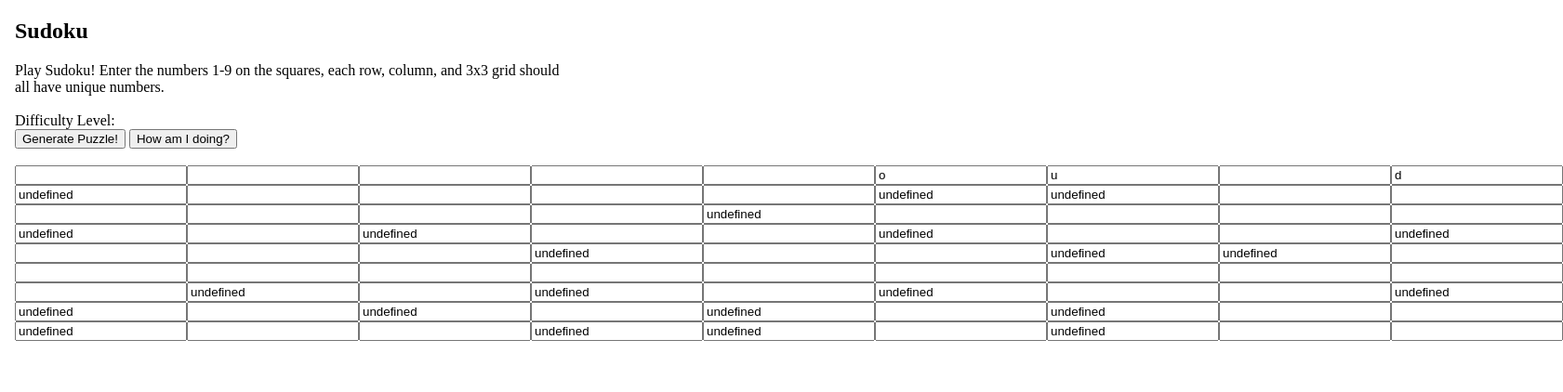
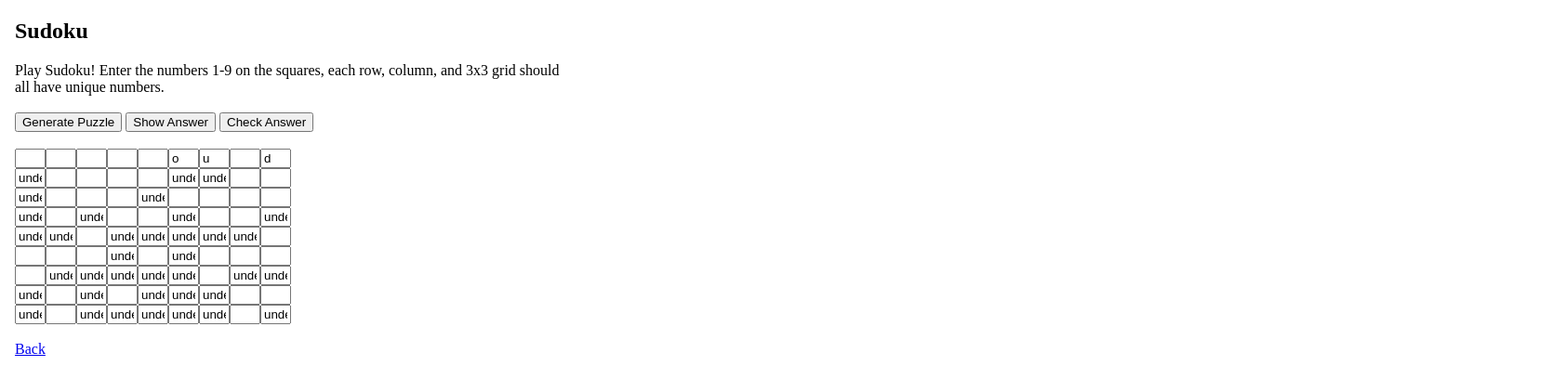
Before and after one commit to isoki87/LeoWebServer, a plain HTML site: page HTML_Resources/sudoku.html in a window 1280 px wide. Shown: the whole page at 93% size, 1681 px wide, since content can reach past the window. Drawn offline with Linux system fonts and the light colour scheme; no server answers.

Commit message:
Update sudoku.html

```diff
--- a/HTML_Resources/sudoku.html
+++ b/HTML_Resources/sudoku.html
@@ -15,14 +15,15 @@
   </div>
   <div class = "game">
     <div class = "control_panel">
-      Difficulty Level:<br>
-      <!--<input type="text" id="diff" value="easy, medium, or hard"><br>-->
-      <button type="button" id="start" onclick="getBoard()">Generate Puzzle!</button>
-      <button type="button" id="check" onclick="checkAnswer()">How am I doing?</button><br><br>
+      <button type="button" id="generate" onclick="getBoard()">Generate Puzzle</button>
+      <button type="button" id="show" onclick="showBoard()">Show Answer</button>
+      <button type="button" id="check" onclick="checkAnswer()">Check Answer</button><br><br>
     </div>
     <div id = "answer" class = "answer_box"></div>
-    <table id = "board" cellspacing = "0" cellpadding = "0" class = "game_board"></div>
-
+    <table id = "board" cellspacing = "0" cellpadding = "0" class = "game_board"></table><br>
+  </div>
+  <div class="back">
+    <a href ='/home'>Back</a>
   </div>
 
 
@@ -36,15 +37,67 @@
     var cellNum = 0;
     for(var i = 0; i < 9; i++){
       for(var j = 0; j < 9; j++){
-        var UniqueID = String(i) + String(j);
+        var uniqueID = String(i) + String(j);
+        console.log(uniqueID);
+        console.log(document.getElementById(uniqueID).value);
+        console.log(boardArr[cellNum]);
         if(document.getElementById(uniqueID).value == boardArr[cellNum]){
+          cellNum++;
           continue;
         } else {
           document.getElementById("answer").innerHTML = "You got it wrong!<br><br>";
+          return;
         }
       }
     }
     document.getElementById("answer").innerHTML = "You got it right!<br><br>";
+  }
+
+  function showBoard(){
+    populateBoard(boardArr, 0);
+  }
+
+  function populateBoard(arr, blanks){
+    var total = 81;
+    var squares = total - blanks;
+    var cellNum = 0;
+    for(var i = 0; i < 9; i++){
+      for(var j = 0; j < 9; j++){
+        var uniqueID = String(i) + String(j);
+        if((squares / total) > Math.random()){
+          document.getElementById(uniqueID).value = arr[cellNum];
+          squares--;
+        }
+        total--;
+        cellNum++;
+      }
+    }
+  }
+
+  function prepareBoard(arr){
+    populateBoard(arr, 40);
+    document.getElementById("answer").innerHTML = "";
+  }
+
+  function getBoard(){
+    clearBoard();
+    var xhr = new XMLHttpRequest();
+    var url = "/sudokuapi";
+  	xhr.open("GET", url, true);
+	  xhr.onload = function(){
+      boardArr = xhr.responseText;
+      prepareBoard(boardArr);
+    }
+  	xhr.send(null);
+  }
+
+  function clearBoard(){
+    for(var i = 0; i < 9; i++){
+      for(var j = 0; j < 9; j++){
+        var uniqueID = String(i) + String(j);
+        document.getElementById(uniqueID).value = "";
+      }
+    }
   }
 
   function createGrid(grid){
@@ -57,6 +110,7 @@
         cell.value = "";
         cell.setAttribute("id", uniqueID);
         cell.setAttribute("class", "cellInput");
+        cell.setAttribute("size", 1);
         td.setAttribute("class", "sudCell");
         td.appendChild(cell);
         tr.appendChild(td);
@@ -65,44 +119,5 @@
     }
   }
 
-  function populateBoard(arr){
-    var squares = 40;
-    var total = 81;
-    var cellNum = 0;
-    for(var i = 0; i < 9; i++){
-      for(var j = 0; j < 9; j++){
-        var uniqueID = String(i) + String(j);
-        if((squares / total) > Math.random()){
-          document.getElementById(uniqueID).value = arr[cellNum];
-        }
-        cellNum++;
-      }
-    }
-  }
-
-  function prepareBoard(arr){
-    populateBoard(arr);
-    document.getElementById("answer").innerHTML = "";
-  }
-
-  function getBoard(){
-    var xhr = new XMLHttpRequest();
-    var url = "/sudokuapi";
-  	xhr.open("GET", url, true);
-	  xhr.onload = function(){
-      boardArr = xhr.responseText;
-      prepareBoard(boardArr);
-    }
-  	xhr.send(null);
-  }
-//40 numbers, 33 numbers, 28 numbers
-//private boolean isBlank(int blanks, int spaces){
-//        double prob = ((double)(blanks)) / ((double)(spaces));
-//        if(prob >= Math.random()){
-  //          return true;
-    //    }
-    //    return false;
-    //}
-
   </script>
 </body>
```
